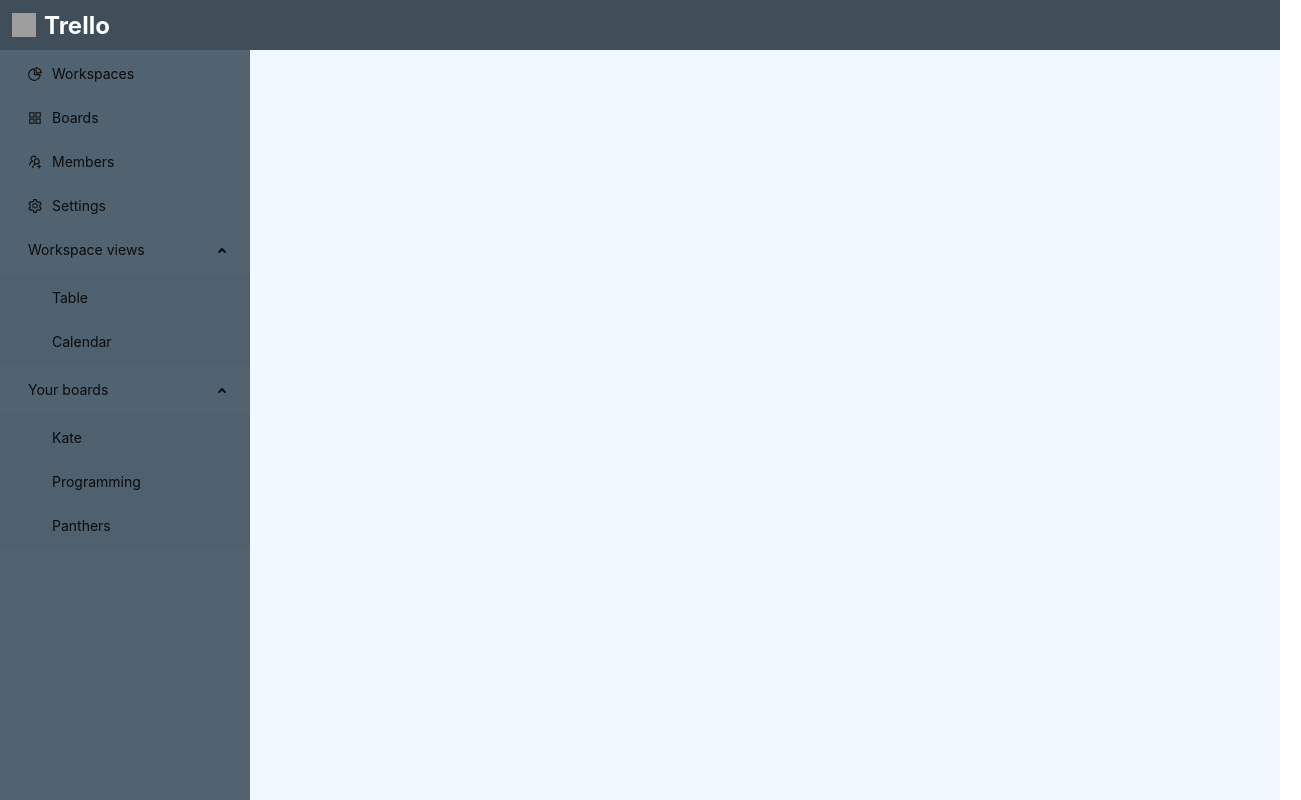
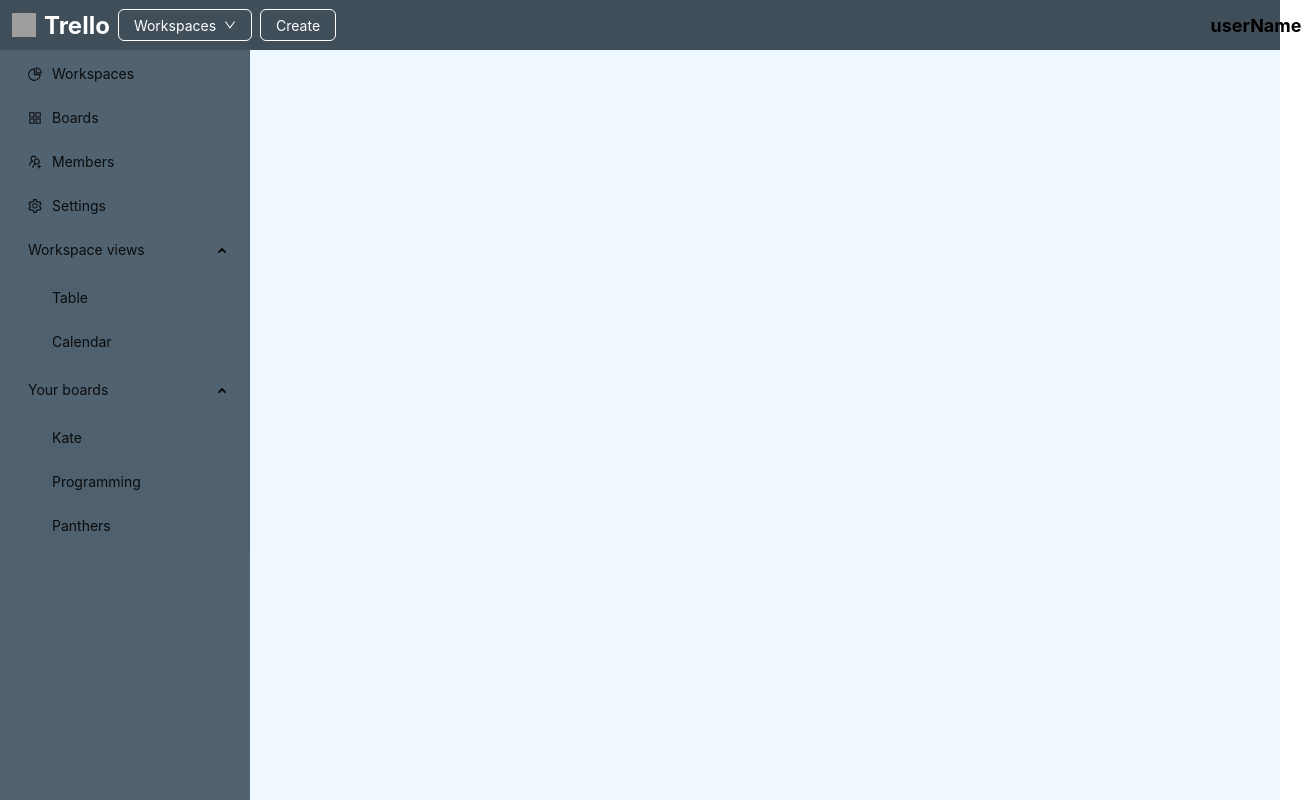
Before and after one commit to myspecialspace/rsclone, a React (Create React App) app: page /me in a window 1280 px wide. Shown: the whole page, 1301 px wide, since content can reach past the window. Built offline with nearby package versions, Linux system fonts and the light colour scheme; grey boxes are pictures that could not be loaded.

Commit message:
feat: add create button

```diff
--- a/src/components/MeLayout/MeLayout.tsx
+++ b/src/components/MeLayout/MeLayout.tsx
@@ -1,18 +1,98 @@
-import { Outlet, useParams } from 'react-router-dom';
+import { Button, Dropdown, MenuProps } from 'antd';
+import { DownOutlined, TeamOutlined, AppstoreOutlined } from '@ant-design/icons';
+import { Outlet } from 'react-router-dom';
 import styles from './MeLayout.module.scss';
 import WorkspaceNav from '../WorkspaceNav/WorkspaceNav';
 
 
+
 export default function MeLayout() {
-  const params = useParams();
 
-  console.log('params', params);
+  //for dropdown menu items => current & all workspaces
+  const workspaceItems: MenuProps['items'] = [
+    {
+      type: 'group',
+      key: 'current',
+      label: 'Current',
+      children: [
+        {
+          label: 'Workspace 1',
+          key: 'current 1',
+        },
+      ],
+    },
+    {
+      type: 'group',
+      key: 'workspaces',
+      label: 'Workspaces',
+      // children: workspaces.data.map((workspace) => ({
+      //   label: workspace.name,
+      //   key: workspace.id
+      // })),
+    },
+  ];
+  //обработчик
+  const onWorkspaceClick = () => {
+
+  };
+
+  const createItems: MenuProps['items'] = [
+    {
+      label: (
+        <a target="_blank" rel="noopener noreferrer" href="https://ant.design/">
+          Create Board
+        </a>
+      ),
+      key: 'board',
+      icon: <AppstoreOutlined />,
+    },
+    {
+      label: 'A board is made up of cards ordered on lists.',
+      key: 'workspace',
+      disabled: true,
+    },
+    {
+      label: (
+        <a target="_blank" rel="noopener noreferrer" href="https://ant.design/">
+          Create Workspace
+        </a>
+      ),
+      key: 'workspace',
+      icon: <TeamOutlined />,
+    },
+    {
+      label: 'A Workspace is a group of boards and people. Organize your company, family, or friends.',
+      key: 'workspace',
+      disabled: true,
+    },
+  ];
+
+  const onCreateClick = () => {
+
+  };
 
   return (
     <div className={styles.root}>
       <header className={styles.header}>
         <div className={styles.logo}></div>
         <div className={styles.name}>Trello</div>
+
+        <Dropdown className={styles.workspaceSelector} menu={{ items: workspaceItems, onClick: onWorkspaceClick }}>
+          <Button ghost>
+            Workspaces
+            <DownOutlined />
+          </Button>
+        </Dropdown>
+
+        <Dropdown className={styles.createSelector} menu={{ items: createItems, onClick: onCreateClick }}>
+          <Button ghost>
+            Create
+          </Button>
+        </Dropdown>
+        <div className={styles.right}>
+          <div className={styles.user}>userName</div>
+          {/* <Button type="primary" shape="circle" style={{ 'backgroundColor': userColor }}>{userChar}</Button> */}
+        </div>
       </header>
       <div className={styles.wrapper}>
         <WorkspaceNav className={styles.sidebar} />
```
